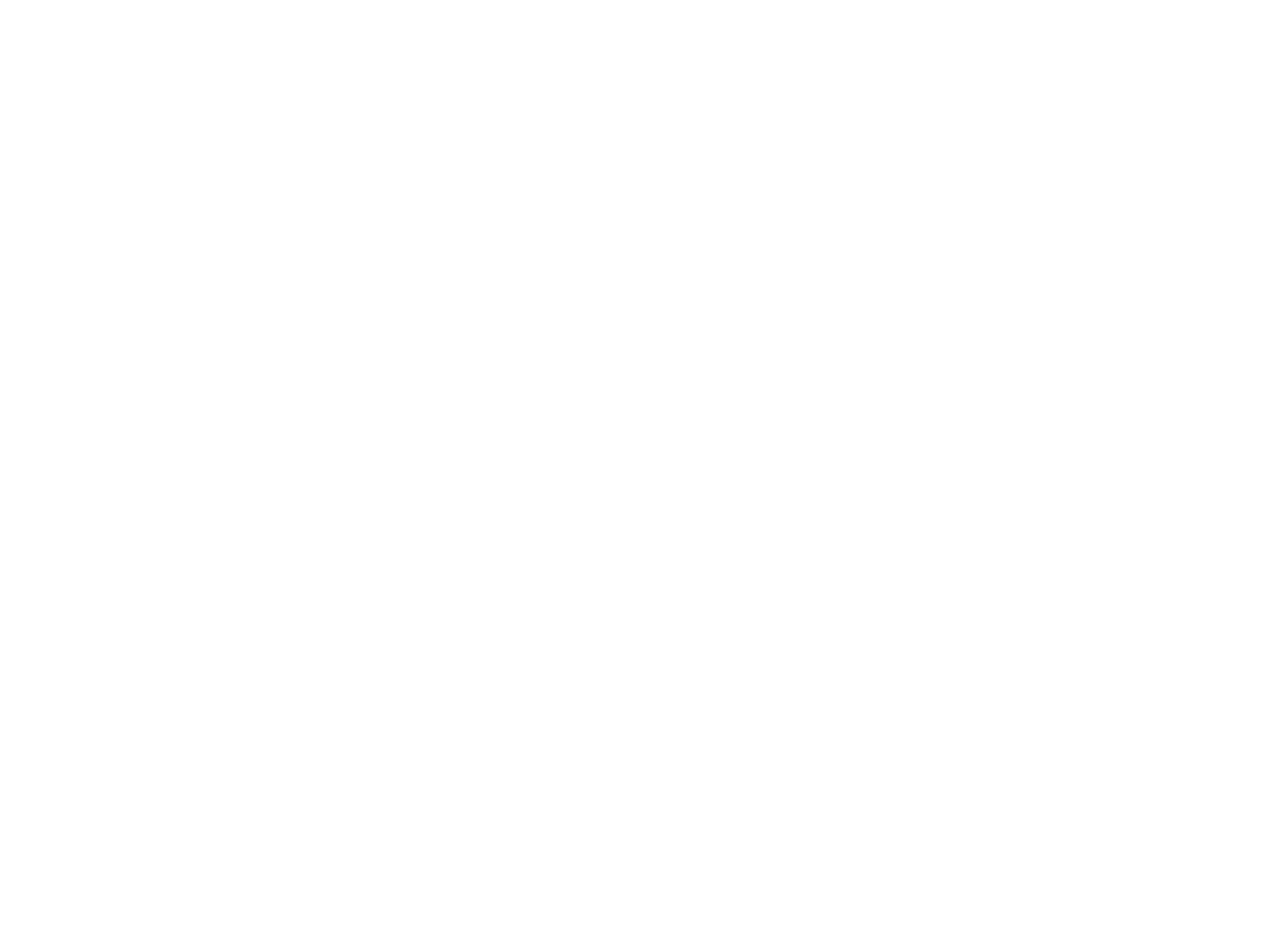
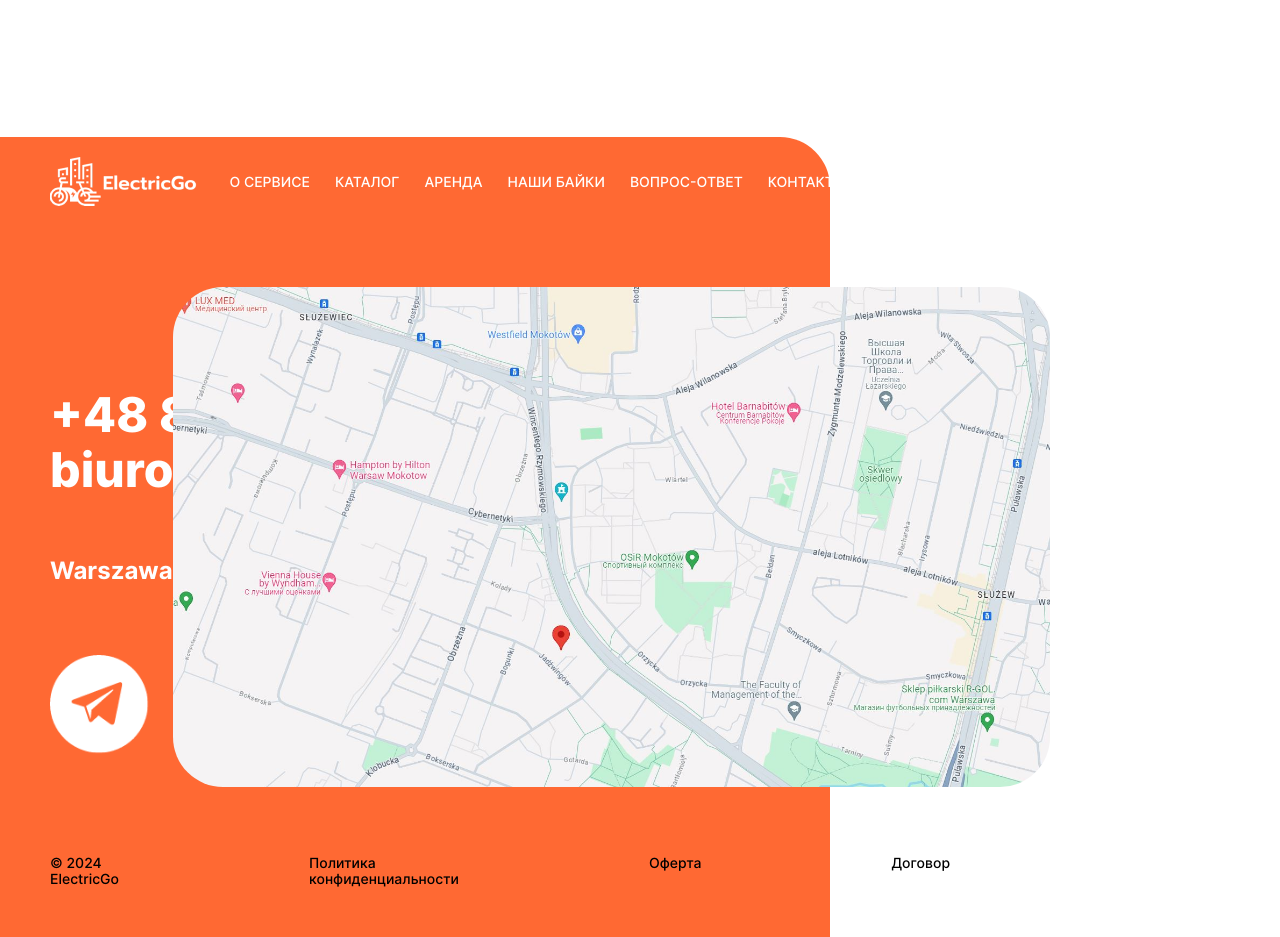
Before and after one commit to DarkCrew/bikesrent, a React (Create React App) app in the folder bikesrent/: page / in a window 1280 px wide. Shown: the part 4520-5457 px from the top of the page. Before the commit the page ends 4487 px from the top, so only its background shows below. Built offline with nearby package versions, Linux system fonts and the light colour scheme; the HTML template or start-up script is replaced by a standard one.

Commit message:
add: create footer section

```diff
--- /dev/null
+++ b/bikesrent/src/components/Footer/Footer.module.scss
@@ -0,0 +1,138 @@
+@import url('../../variables/Variables.module.scss');
+
+.howWorks {
+  background: var(--color-white);
+  padding-top: 170px;
+}
+
+.container {
+  display: flex;
+  height: 800px;
+  width: 70%;
+  flex-direction: column;
+  justify-content: space-between;
+  padding: 0 50px;
+}
+
+.containerHeader {
+  display: flex;
+  justify-content: space-between;
+  position: relative;
+  padding: 20px 0;
+  font-family: 'Inter-Medium';
+}
+
+.title {
+  display: flex;
+  flex-direction: column;
+  gap: 10px;
+  position: absolute;
+  left: 0;
+  padding-left: 40px;
+  padding-top: 40px;
+}
+
+.titleFirst {
+  color: var(--color-black);
+  font-family: 'Inter-Regular';
+  font-size: 24px;
+}
+
+.titleSecond {
+  color: var(--color-white);
+  font-family: 'Inter-ExtraBold';
+  font-size: 36px;
+  text-transform: uppercase;
+}
+
+.orangeLine {
+  position: absolute;
+  height: 800px;
+  width: 100vw;
+  background: var(--color-orange);
+  right: 450px;
+  border-top-right-radius: 50px;
+  z-index: 0;
+}
+
+.logo {
+  cursor: pointer;
+}
+
+.menu {
+  display: flex;
+  gap: 0 25px;
+  font-size: 14px;
+  text-transform: uppercase;
+  color: var(--color-white);
+
+  li {
+    display: flex;
+    align-items: center;
+    color: var(--color-white);
+    transition: 0.5s;
+    cursor: pointer;
+  }
+  li:hover {
+    opacity: 0.7;
+  }
+}
+
+.otherInfo {
+  display: flex;
+  position: relative;
+  flex-direction: column;
+}
+
+.contacts {
+  color: var(--color-white);
+  font-family: 'Inter-ExtraBold';
+  font-size: 48px;
+  padding-top: 130px;
+}
+
+.city {
+  color: var(--color-white);
+  font-family: 'Inter-Bold';
+  font-size: 24px;
+  padding-top: 60px;
+}
+
+.messangers {
+  margin: 70px 0;
+  height: 100px;
+  cursor: pointer;
+
+  img {
+    height: 100%;
+    object-fit: contain;
+  }
+}
+
+.maps {
+  display: flex;
+  align-items: center;
+  height: 800px;
+  right: 230px;
+  position: absolute;
+
+  img {
+    height: 500px;
+    border-radius: 50px;
+    object-fit: contain;
+  }
+}
+
+.footer {
+  display: flex;
+  position: relative;
+  gap: 190px;
+  padding-bottom: 50px;
+
+  p {
+    color: var(--color-black);
+    font-family: 'Inter-Medium';
+    font-size: 14px;
+    cursor: pointer;
+  }
+}
--- /dev/null
+++ b/bikesrent/src/components/Footer/Footer.tsx
@@ -0,0 +1,51 @@
+import React, { ReactElement } from 'react';
+
+import logo from '../../assets/images/logo.png';
+import maps from '../../assets/images/maps.png';
+import telegram from '../../assets/images/telegram.png';
+
+import styles from './Footer.module.scss';
+
+const Footer = (): ReactElement => {
+  return (
+    <div className={styles.howWorks}>
+      <div className={styles.container}>
+        <div className={styles.orangeLine} />
+        <div className={styles.containerHeader}>
+          <div className={styles.logo}>
+            <img src={logo} alt="alectric-go" />
+          </div>
+          <ul className={styles.menu}>
+            <li className="li">О сервисе</li>
+            <li className="li">Каталог</li>
+            <li className="li">Аренда</li>
+            <li className="li">Наши байки</li>
+            <li className="li">Вопрос-ответ</li>
+            <li className="li">Контакты</li>
+          </ul>
+        </div>
+        <div className={styles.otherInfo}>
+          <p className={styles.contacts}>
+            +48 888 768 666
+            <br /> biuro@electricgo.pl
+          </p>
+          <div className={styles.city}>Warszawa</div>
+          <div className={styles.messangers}>
+            <img src={telegram} alt="telegram" />
+          </div>
+        </div>
+        <div className={styles.maps}>
+          <img src={maps} alt="maps" />
+        </div>
+        <footer className={styles.footer}>
+          <p>© 2024 ElectricGo</p>
+          <p>Политика конфиденциальности</p>
+          <p>Оферта</p>
+          <p>Договор</p>
+        </footer>
+      </div>
+    </div>
+  );
+};
+
+export default Footer;
--- a/bikesrent/src/pages/HomePage/HomePage.tsx
+++ b/bikesrent/src/pages/HomePage/HomePage.tsx
@@ -4,6 +4,7 @@ import Advantages from 'components/Advantages/Advantages';
 import Bikes from 'components/Bikes/Bikes';
 import Business from 'components/Business/Business';
 import FirstInfo from 'components/FirstInfo/FirstInfo';
+import Footer from 'components/Footer/Footer';
 import HowWorks from 'components/HowWorks/HowWorks';
 import Question from 'components/Question/Question';
 
@@ -19,6 +20,7 @@ const HomePage = (): ReactElement => {
         <Advantages />
         <Question />
         <Business />
+        <Footer />
       </div>
     </section>
   );
```
Also changed, not shown: bikesrent/src/assets/images/maps.png (added), bikesrent/src/assets/images/telegram.png (added).
